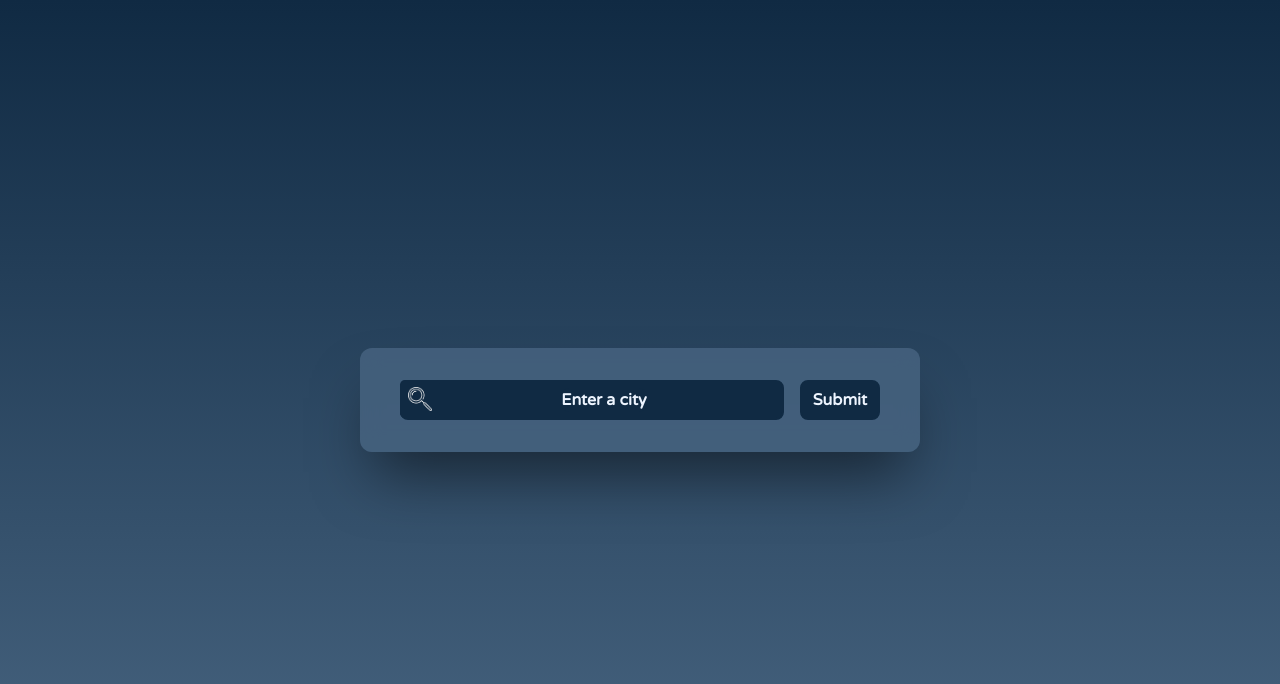
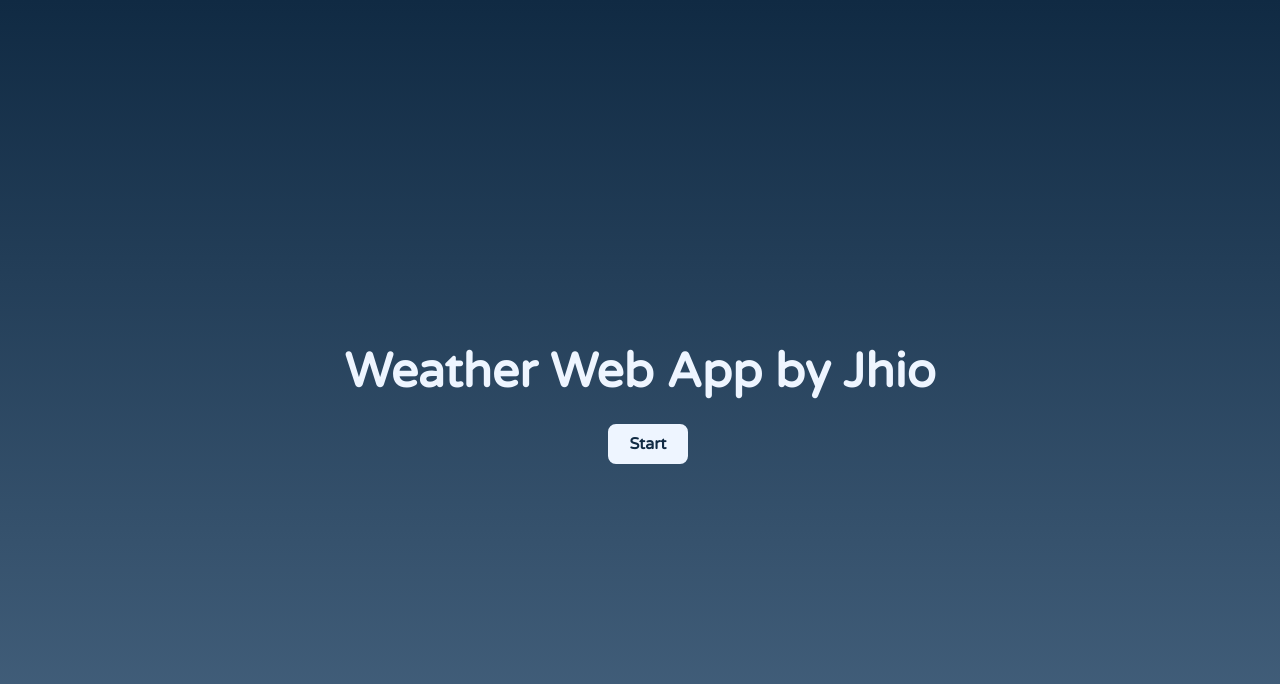
Before and after one commit to Geode30/Weather-App, a React (Vite) app: page / in a window 1280 px wide. Shown: the top 684 px of the page. Built offline with nearby package versions, Linux system fonts and the light colour scheme.

Commit message:
03/23/2023 #1
-Add Starting Screen
-Add search bar visibility state
-Adjust layout and styles for starting screen and search bar

```diff
--- a/src/Components/SearchBar.tsx
+++ b/src/Components/SearchBar.tsx
@@ -107,7 +107,9 @@ function SearchBar() {
     setAutoCompleteHidden("block");
     setTextBoxValue(initialSearch);
 
-    setMovePlaceHolder("transform translate-y-[-1.2em] transition-all linear");
+    setMovePlaceHolder(
+      "transform translate-y-[-1.2em] transition-transform linear"
+    );
   };
 
   const hideAutoComplete = () => {
@@ -115,7 +117,9 @@ function SearchBar() {
     setSelectedItemIndex(-1);
     setTextBoxValue("");
     setAutoCompleteHidden("hidden");
-    setMovePlaceHolder("transform translate-y-[0em] transition-all linear");
+    setMovePlaceHolder(
+      "transform translate-y-[0em] transition-transform linear"
+    );
   };
 
   const focusSearch = (name: string) => {
@@ -134,7 +138,9 @@ function SearchBar() {
 
   const placeHolderClick = () => {
     inputRef.current?.focus();
-    setMovePlaceHolder("transform translate-y-[-1.2em] transition-all linear");
+    setMovePlaceHolder(
+      "transform translate-y-[-1.2em] transition-transform linear"
+    );
   };
 
   const getWeatherData = async (city: string) => {
@@ -145,8 +151,11 @@ function SearchBar() {
 
     setTextBoxValue("");
     setInitialSearch("");
+    setSelectedItemIndex(-1);
     inputRef.current?.blur();
-    setMovePlaceHolder("transform translate-y-[0em] transition-all linear");
+    setMovePlaceHolder(
+      "transform translate-y-[0em] transition-transform linear"
+    );
 
     await fetch(
       `https://api.weatherapi.com/v1/current.json?key=${ApiKey}&q=${city}`
@@ -201,10 +210,70 @@ function SearchBar() {
     setInitialSearch("");
   };
 
+  const [searchBarVisible, setSearchBarVisible] = useState(false);
+  const [titleVisible, setTitleVisible] = useState(true);
+  const [containerWidthBig, setContainerWidthBig] = useState("5em");
+  const [containerWidthSM, setContainerWidthSM] = useState("5em");
+
+  const changeContainerWidth = () => {
+    setContainerWidthBig("35em");
+    setContainerWidthSM("24em");
+    setTimeout(changeTextBoxWidth, 500);
+  };
+
+  const startBtn = () => {
+    setSearchBarVisible(true);
+    setTitleVisible(false);
+    setTimeout(changeContainerWidth, 10);
+  };
+
+  const [textBoxWidthBig, setTextBoxWidthBig] = useState("5em");
+  const [textBoxWidthSM, setTextBoxWidthSM] = useState("5em");
+  const [textboxVisible, setTextBoxVisible] = useState("invisible");
+  const [placeHolderOpacity, setPlaceHolderOpacity] = useState("0");
+  const [submitBtnVisible, setSubmitBtnVisible] = useState("invisible");
+  const [submitBtnOpacity, setSubmitBtnOpacity] = useState("0");
+  const [searchIconVisible, setSearchIconVisible] = useState("invisible");
+  const [searchIconOpacity, setSearchIconOpacity] = useState("0");
+
+  const changePlaceHolderOpacity = () => {
+    setPlaceHolderOpacity("1");
+    setSubmitBtnVisible("visible");
+    setSubmitBtnOpacity("1");
+    setSearchIconVisible("visible");
+    setSearchIconOpacity("1");
+  };
+
+  const changeTextBoxWidth = () => {
+    setTextBoxVisible("visible");
+    setTextBoxWidthBig("24em");
+    setTextBoxWidthSM("20em");
+    setTimeout(changePlaceHolderOpacity, 500);
+  };
+
   return (
     <div className="font-varela-round flex items-center justify-center h-screen bg-gradient-to-b from-darkMode_BG to-darkMode_PH">
       <div
-        className={`flex items-center justify-center flex-col h-[auto] pb-[2em] pt-[2em] w-[23em] bg-darkMode_PH bg-opacity-[0.8] backdrop-blur-[10px] shadow-3xl rounded-xl md:w-[35em] z-20`}
+        className={`flex items-center justify-center flex-col ${
+          titleVisible ? "block" : "hidden"
+        }`}
+      >
+        <h1
+          className={`text-light1_blue text-[3em] text-center font-bold ml-[0.5em] mr-[0.5em]`}
+        >
+          Weather Web App by Jhio
+        </h1>
+        <button
+          className={`rounded-lg border-2 border-light1_blue text-darkMode_BG font-bold mt-[1em] ml-[1em] h-[2.5rem] w-[5em] bg-light1_blue hover:bg-darkMode_BG hover:text-light1_blue transition ease-in-out duration-500`}
+          onClick={startBtn}
+        >
+          Start
+        </button>
+      </div>
+      <div
+        className={`transform transition-all duration-500 flex items-center justify-center flex-col h-[auto] pb-[2em] pt-[2em] w-[${containerWidthSM}] bg-darkMode_PH bg-opacity-[0.8] backdrop-blur-[10px] shadow-3xl rounded-xl md:w-[${containerWidthBig}] z-20 ${
+          searchBarVisible ? "block" : "hidden"
+        }`}
       >
         <div
           className="absolute w-screen h-screen z-0"
@@ -212,18 +281,22 @@ function SearchBar() {
         ></div>
         <div className="flex items-center justify-center flex-col md:flex-row z-10">
           <h1
-            className={`absolute ml-[1em] mb-[3.5em] rounded-[0.5em] bg-darkMode_BG font-bold text-light1_blue md:mt-[3.5em] md:mr-[5.5em] ${movePlaceHolder}`}
+            className={`absolute ml-[1em] mb-[3.5em] rounded-[0.5em] bg-darkMode_BG font-bold text-light1_blue md:mt-[3.5em] md:mr-[5.5em] z-[1] transform transition-[opacity] duration-300 opacity-[${placeHolderOpacity}] ${movePlaceHolder}`}
             onClick={placeHolderClick}
           >
             Enter a city
           </h1>
           <div>
             <div
-              className={`absolute bg-darkMode_BG h-[2.4em] flex items-center justify-center rounded-[0.3em] w-[2.5em]`}
+              className={`absolute bg-darkMode_BG h-[2.4em] flex items-center justify-center rounded-[0.3em] w-[2.5em] z-[1] ${searchIconVisible}`}
+              onClick={placeHolderClick}
             >
-              <img src="/search_icon.png" alt="search" className="h-[1.5em]" />
+              <img
+                src="/search_icon.png"
+                alt="search"
+                className={`h-[1.5em] ml-[1em] z-[1] transform transition-all duration-500 opacity-[${searchIconOpacity}]`}
+              />
             </div>
-
             <div
               className={`absolute flex items-start flex-col w-[20em] md:w-[24em] h-max bg-light1_blue mt-[2.3em] z-30 ${autoCompleteHidden}`}
               onMouseOut={outOfFocus}
@@ -252,7 +325,7 @@ function SearchBar() {
               </ul>
             </div>
             <input
-              className={`bg-darkMode_BG text-light1_blue font-bold rounded-lg border-b-2 border-darkMode_BG outline-none h-10 border-2 pl-12 w-[20em] md:w-[24em]`}
+              className={`bg-darkMode_BG text-light1_blue font-bold rounded-lg border-b-2 border-darkMode_BG outline-none h-10 border-2 pl-12 w-[${textBoxWidthSM}] transform transition-all duration-500 md:w-[${textBoxWidthBig}] ${textboxVisible}`}
               type="text"
               name="search"
               ref={inputRef}
@@ -265,7 +338,7 @@ function SearchBar() {
           </div>
 
           <button
-            className={`rounded-lg border-2 border-darkMode_BG text-light1_blue font-bold mt-[1em] ml-[1em] h-[2.5rem] w-[5em] bg-darkMode_BG hover:bg-light1_blue hover:text-darkMode_BG transition ease-in-out duration-500 md:mt-0`}
+            className={`rounded-lg border-2 border-darkMode_BG text-light1_blue font-bold mt-[1em] ml-[1em] h-[2.5rem] w-[5em] bg-darkMode_BG hover:bg-light1_blue hover:text-darkMode_BG transition ease-in-out duration-500 md:mt-0 opacity-[${submitBtnOpacity}] ${submitBtnVisible}`}
             onClick={handleSubmitBtn}
           >
             Submit
```
